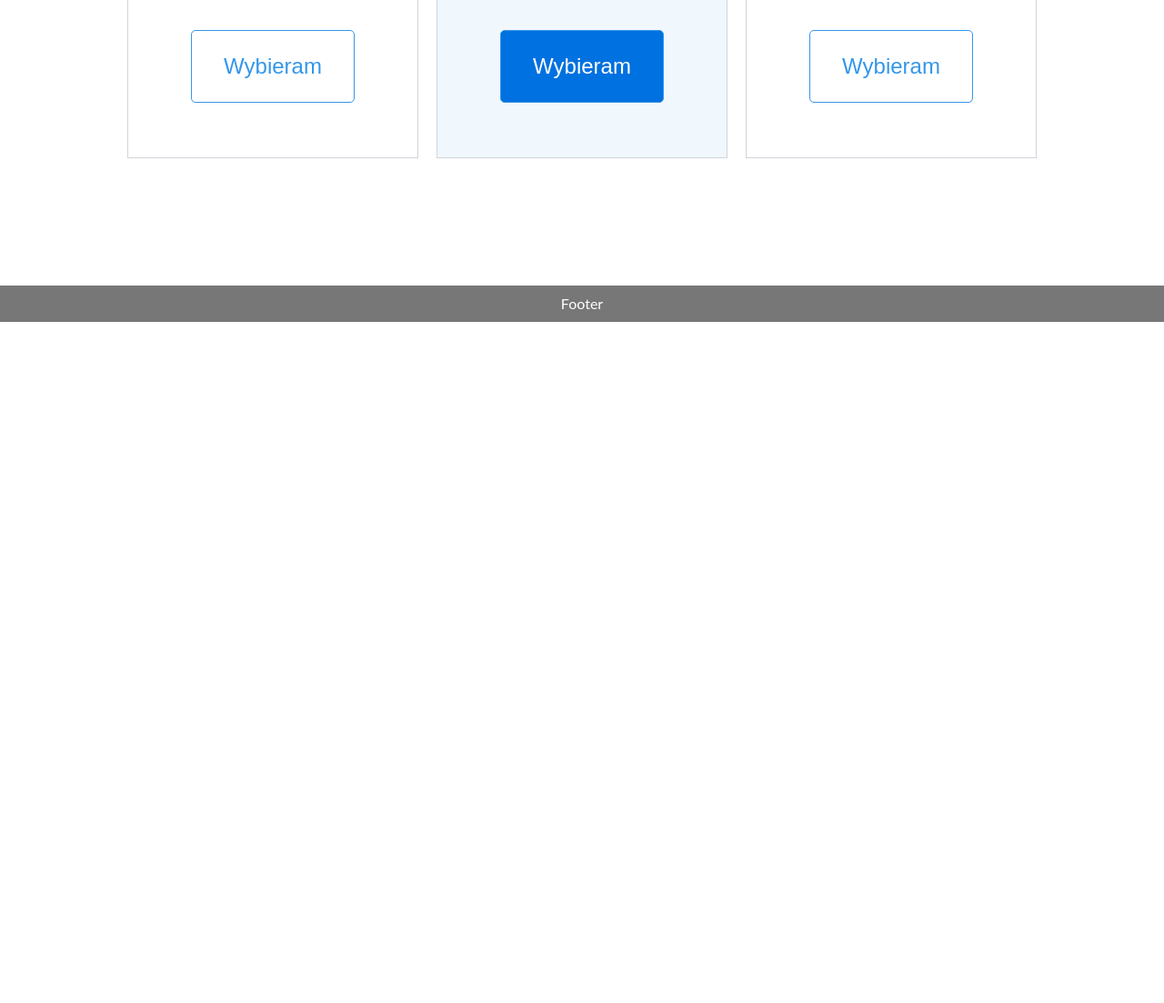
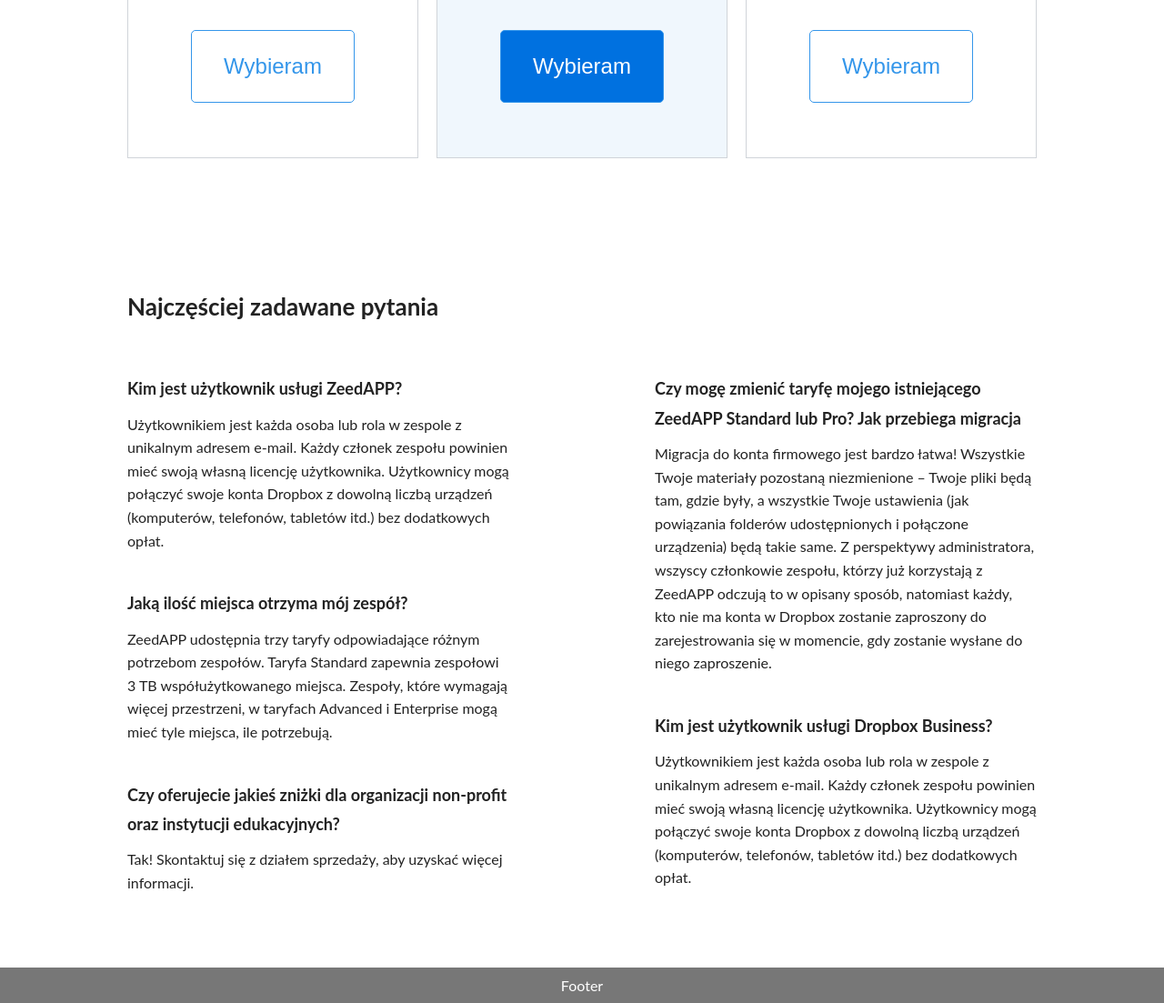
Before and after one commit to MateuszKulik/Dropbox-plans, a plain HTML site: page app/index.html in a window 1280 px wide. Shown: the part 900-2003 px from the top of the page at 91% size. Before the commit the page ends 1254 px from the top, so only its background shows below. Drawn offline with Linux system fonts and the light colour scheme.

Commit message:
Start working on FAQ section

```diff
--- a/app/index.html
+++ b/app/index.html
@@ -140,7 +140,28 @@
 		</div>
 	</div>
 </section>
+<section class="FAQ section-margin">
+	<div class="FAQ__wrap">
+		<h1 class="FAQ__heading">Najczęściej zadawane pytania</h1>
+		<div class="FAQ__body">
+			<div class="FAQ__body__left">
+				<h3 class="FAQ__body__q-heading">Kim jest użytkownik usługi ZeedAPP?</h3>
+				<p class="FAQ__body__q-text">Użytkownikiem jest każda osoba lub rola w zespole z unikalnym adresem e-mail. Każdy członek zespołu powinien mieć swoją własną licencję użytkownika. Użytkownicy mogą połączyć swoje konta Dropbox z dowolną liczbą urządzeń (komputerów, telefonów, tabletów itd.) bez dodatkowych opłat.</p>
+				<h3 class="FAQ__body__q-heading">Jaką ilość miejsca otrzyma mój zespół?</h3>
+				<p class="FAQ__body__q-text">ZeedAPP udostępnia trzy taryfy odpowiadające różnym potrzebom zespołów. Taryfa Standard zapewnia zespołowi 3 TB współużytkowanego miejsca. Zespoły, które wymagają więcej przestrzeni, w taryfach Advanced i Enterprise mogą mieć tyle miejsca, ile potrzebują.</p>
+				<h3 class="FAQ__body__q-heading">Czy oferujecie jakieś zniżki dla organizacji non-profit oraz instytucji edukacyjnych?</h3>
+				<p class="FAQ__body__q-text">Tak! Skontaktuj się z działem sprzedaży, aby uzyskać więcej informacji.</p>
+			</div>
+			<div class="FAQ__body__right">
+				<h3 class="FAQ__body__q-heading">Czy mogę zmienić taryfę mojego istniejącego ZeedAPP Standard lub Pro? Jak przebiega migracja</h3>
+				<p class="FAQ__body__q-text">Migracja do konta firmowego jest bardzo łatwa! Wszystkie Twoje materiały pozostaną niezmienione – Twoje pliki będą tam, gdzie były, a wszystkie Twoje ustawienia (jak powiązania folderów udostępnionych i połączone urządzenia) będą takie same. Z perspektywy administratora, wszyscy członkowie zespołu, którzy już korzystają z ZeedAPP odczują to w opisany sposób, natomiast każdy, kto nie ma konta w Dropbox zostanie zaproszony do zarejestrowania się w momencie, gdy zostanie wysłane do niego zaproszenie.</p>
+				<h3 class="FAQ__body__q-heading">Kim jest użytkownik usługi Dropbox Business?</h3>
+				<p class="FAQ__body__q-text">Użytkownikiem jest każda osoba lub rola w zespole z unikalnym adresem e-mail. Każdy członek zespołu powinien mieć swoją własną licencję użytkownika. Użytkownicy mogą połączyć swoje konta Dropbox z dowolną liczbą urządzeń (komputerów, telefonów, tabletów itd.) bez dodatkowych opłat.</p>
 
+			</div>
+		</div>
+	</div>
+</section>
 
 
 
--- a/app/resources/css/styles.css
+++ b/app/resources/css/styles.css
@@ -45,8 +45,8 @@ body {
 .section-margin{
 	margin-top: 40px;
 	margin-bottom: 40px;
-	margin-left: 20px;
-	margin-right: 20px;
+	margin-left: 30px;
+	margin-right: 30px;
 }
 
 .module-margin{
@@ -407,6 +407,110 @@ body {
 
 
 
+/* Styles for FAQ section */
+
+
+.FAQ{
+	display: flex;
+    flex-direction: column;
+    align-items: center;
+}
+
+.FAQ__wrap{
+	width: 100%;
+}
+
+
+@media (min-width: 768px) {
+	.FAQ__wrap{
+		max-width: 1000px;
+	}
+}
+
+
+.FAQ__heading{
+	font-weight: bold;
+	font-size: 26px;
+	line-height: 1.8em;
+}
+
+
+.FAQ__body{
+	width: 100%;
+	display: flex;
+	flex-direction: column;
+}
+
+@media (min-width: 768px) {
+	.FAQ__body{
+		flex-direction: row;
+	}
+}
+
+.FAQ__body__left{
+	flex: 1;
+}
+
+.FAQ__body__right{
+	flex: 1;
+}
+
+
+
+@media (min-width: 768px) {
+	.FAQ__body__left{
+		padding: 10px 80px 40px 0px;
+	}
+
+	.FAQ__body__right{
+		padding: 10px 0px 40px 80px;
+	}
+}
+
+
+
+
+.FAQ__body__q-heading{
+	font-weight: bold;
+	font-size: 18px;
+	line-height: 1.8em;
+	margin-top: 40px;
+	padding-bottom: 10px;
+}
+
+
+
+
+
+
+
+.FAQ__body__q-text{
+	line-height: 1.6em;
+
+}
+
+
+
+
+
+
+
+
+
+
+
+
+
+
+
+
+
+
+
+
+
+
+
 
 
 
```
